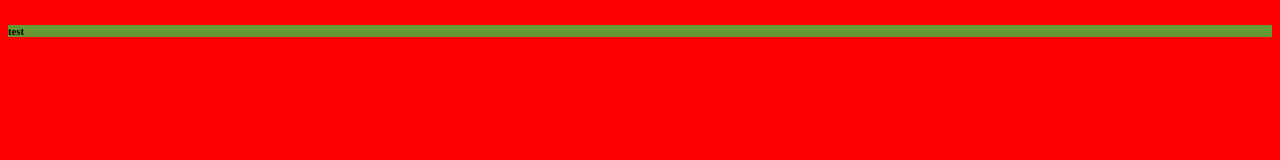
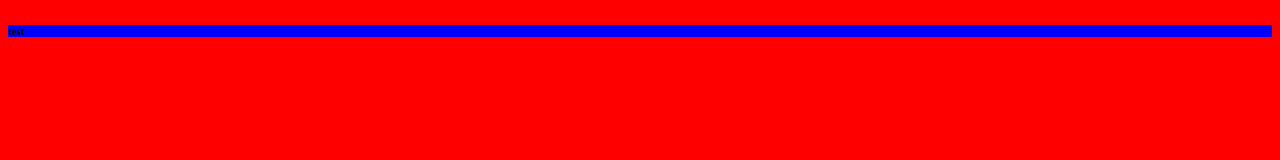
Before and after one commit to nathanthomsen/nathanthomsen.github.io, a plain HTML site: page index.html in a window 1280 px wide. Drawn offline with Linux system fonts and the light colour scheme.

Commit message:
Update index.html

```diff
--- a/index.html
+++ b/index.html
@@ -7,7 +7,7 @@
         <link rel="stylesheet" type="text/css" href="main.css">
     </head>
     <body>
-    	<div id="layer1" style="background-color: #669933">
+    	<div id="layer1" style="background-color: blue">
          <h6>test</h6>
         </div>
     </body>
```
